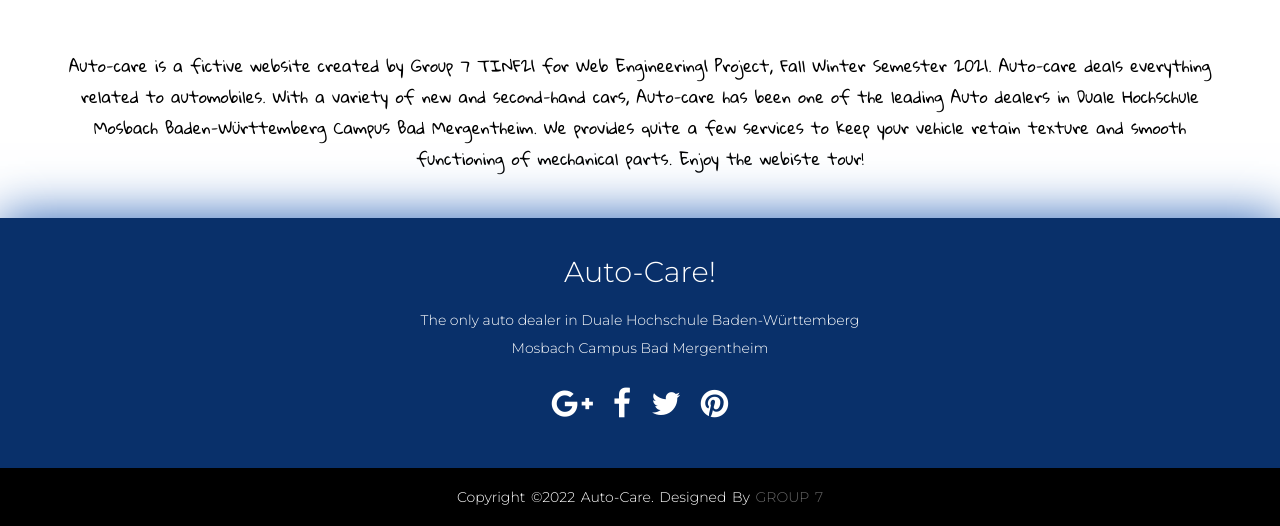
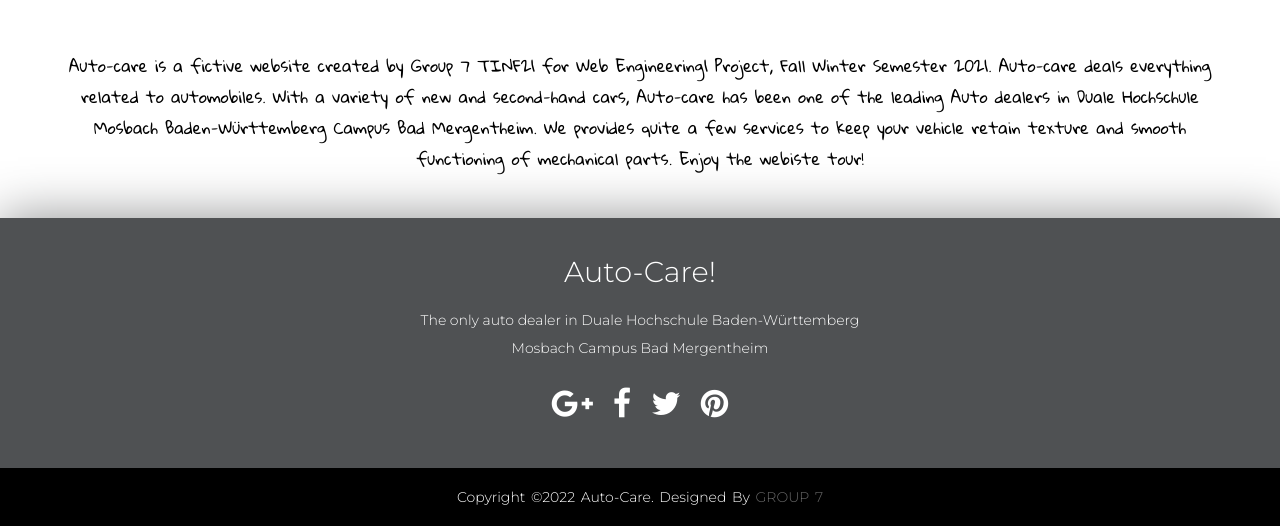
Before and after one commit to AdriansRubins/gruppe07-projekt, a PHP site: page /index.php in a window 1280 px wide. Shown: the part 909-1435 px from the top of the page. Run offline with PHP 8.4, Linux system fonts and the light colour scheme.

Commit message:
Checkout in browser!

```diff
--- a/php/templates/footer.php
+++ b/php/templates/footer.php
@@ -30,7 +30,7 @@
 
     footer{
         padding-top: 30px;
-        background: #09306A;
+        background: #4F5153;
         height: auto;
         width: 100vw;
         font-family: "Montserrat",sans-serif;
@@ -39,7 +39,7 @@
         flex-direction: column;
         text-align: center;
         color:white;
-        box-shadow: 2px 2px 50px 2px #2660B6;
+        box-shadow: 2px 2px 50px 2px #8F9091;
 
 
     }
@@ -84,6 +84,7 @@
 
     .socials a:hover i{
         color: aqua;
+
     }
     .socials i:hover{
         transform: scale(1.5)
--- a/style.css
+++ b/style.css
@@ -18,7 +18,7 @@ li,a,button,p {
     text-decoration: none;
 
 }
-#company{
+#company {
     font-size: 40px;
     font-weight: 400;
     font-family: 'Black Han Sans', sans-serif;
@@ -47,6 +47,7 @@ header {
 }
 
 .nav__links li a{
+
     transition: all 0.3s ease 0s;
 
 }
@@ -68,7 +69,7 @@ button {
 }
 
 
-button:hover ,button.active{
+button:hover ,button.active {
     background-color: #82888C;
     color: white;
     box-shadow: 0px 5px 5px 0px black;
```
